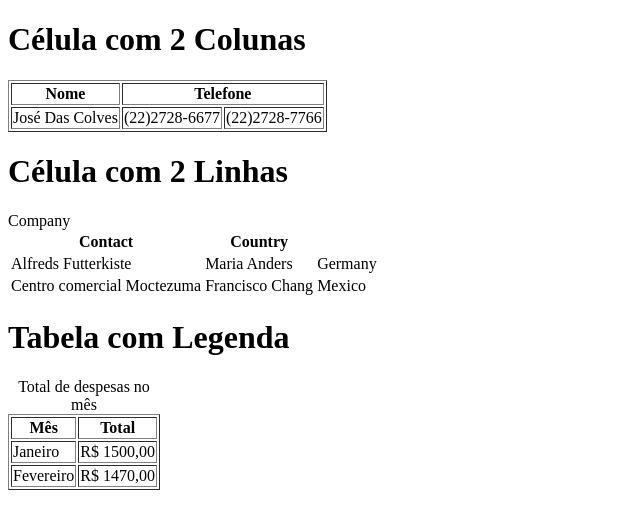
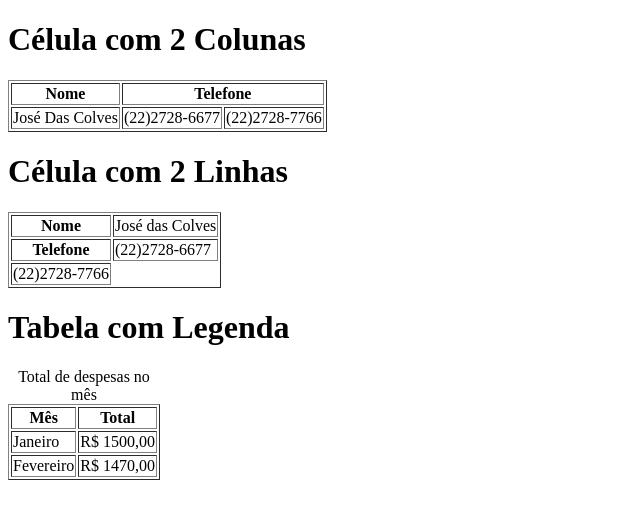
Before and after one commit to PkRchs/PkRchs.github.io, a plain HTML site: page Hipermidia/Capitulo4/Exercicio4TABLE.html in a window 1280 px wide. Shown: the whole page, without its empty margins (0-640 px from the left). Drawn offline with Linux system fonts and the light colour scheme.

Commit message:
Add files via upload

```diff
--- a/Hipermidia/Capitulo4/Exercicio4TABLE.html
+++ b/Hipermidia/Capitulo4/Exercicio4TABLE.html
@@ -20,21 +20,18 @@
         </tr>
       </table>
 
-      <table>
-        <h1> Célula com 2 Linhas</h1><tr>
-          <tdh>Company</tdh>
-          <th>Contact</th>
-          <th>Country</th>
+      <table border="1">
+        <h1> Célula com 2 Linhas</h1>
+        <tr>
+          <th>Nome</th>
+          <td>José das Colves</td>
         </tr>
         <tr>
-          <td>Alfreds Futterkiste</td>
-          <td>Maria Anders</td>
-          <td>Germany</td>
+           <th rolspan="2">Telefone</th>
+          <td>(22)2728-6677</td>
         </tr>
         <tr>
-          <td>Centro comercial Moctezuma</td>
-          <td>Francisco Chang</td>
-          <td>Mexico</td>
+          <td>(22)2728-7766</td>
         </tr>
       </table>
 
```
